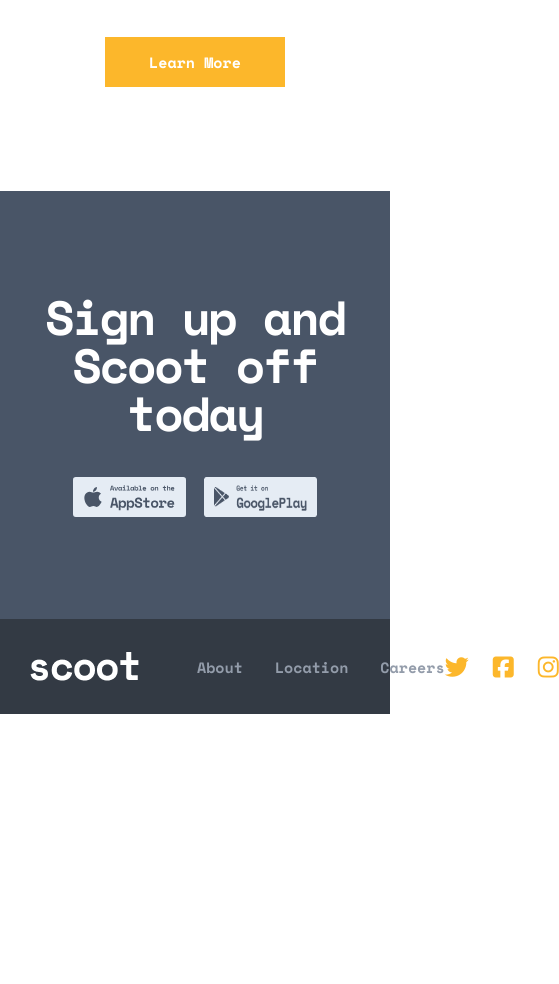
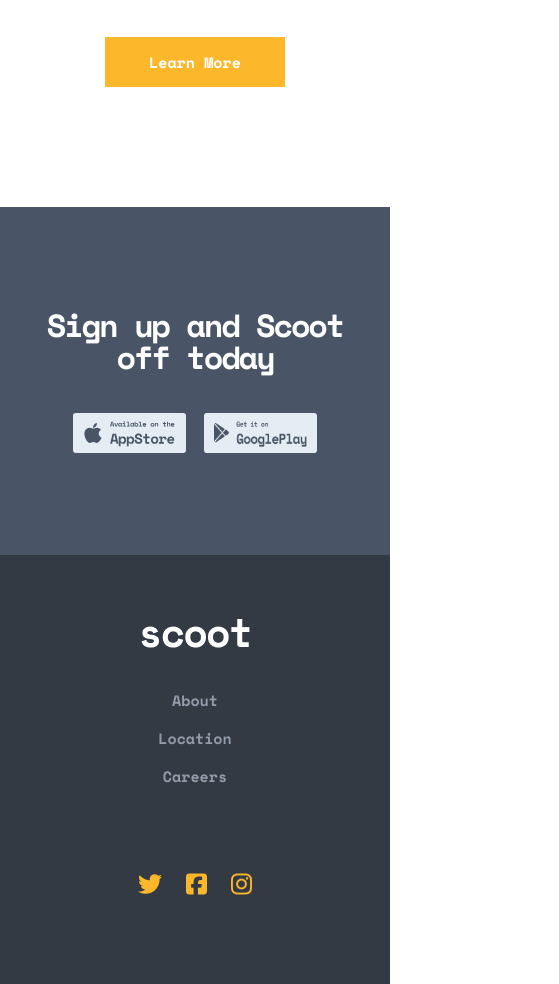
Before and after one commit to NursultonSH/scootProject, a plain HTML site: page index.html in a window 390 px wide. Shown: the part 4135-5119 px from the top of the page, 559 px wide, since content can reach past the window. Before the commit the page ends 4849 px from the top, so only its background shows below. Drawn offline with nearby package versions, Linux system fonts and the light colour scheme.

Commit message:
the mobile version of footer ready

```diff
--- a/scss/homePage/_footer.scss
+++ b/scss/homePage/_footer.scss
@@ -56,3 +56,40 @@ footer{
         }
     }
 }
+@media only screen and (max-width:620px){
+    footer{
+        .footer-item2{
+            padding: 64px 0 88px 0;
+            .footer-item-bottom{
+                flex-direction: column;
+                align-items: center;
+                row-gap: 85px;
+                .left-item{
+                    flex-direction: column;
+                    row-gap: 41px;
+                    ul{
+                        flex-direction: column;
+                        row-gap: 16px;
+                        align-items: center;
+                    }
+                }
+            }
+        }
+    }
+
+}
+@media only screen and (max-width:500px){
+    footer{
+        padding-top: 120px;
+        .footer-item1{
+            .footer-item-top{
+                h2{
+                    width: 311px;
+                    font-size: 32px;
+                    line-height: 32px;
+                }
+            }
+        }
+    }
+
+}
```
Also changed, not shown: css/style.css, 1 other file.
